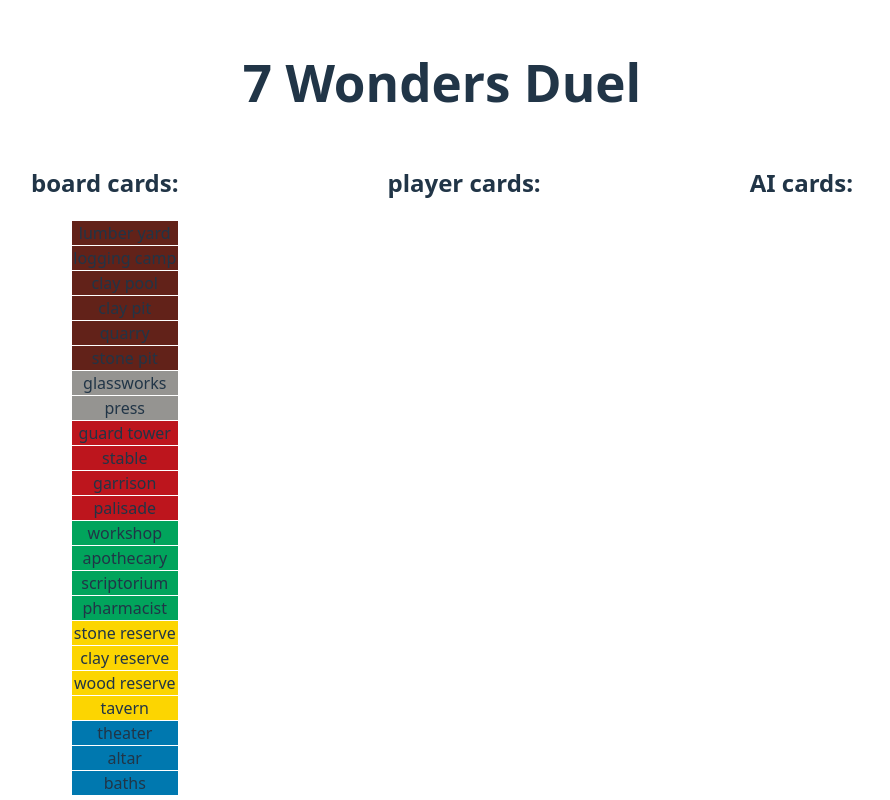
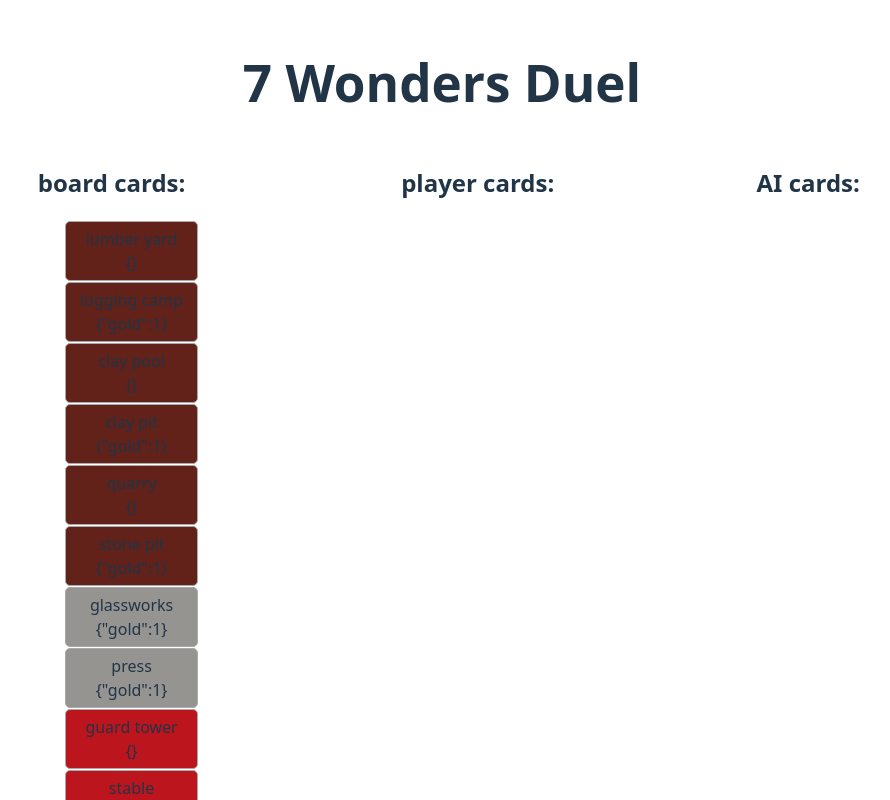
Before and after one commit to radford-coding/7-wonders-duel-v3, a React (Vite) app: page / in a window 1280 px wide. Shown: the top 800 px of the page, without its empty margins (198-1088 px from the left). Built offline with nearby package versions, Linux system fonts and the light colour scheme.

Commit message:
attempting to untangle card objects for UI

```diff
--- a/src/App.css
+++ b/src/App.css
@@ -8,10 +8,14 @@
 li {
   list-style-type: none;
   margin: 1px;
+  border: 1px solid darkgray;
+  border-radius: 5px;
+  padding: 5px;
 }
 
 li:hover {
   cursor: pointer;
+  border: 1px solid white;
 }
 
 .container {
--- a/src/App.jsx
+++ b/src/App.jsx
@@ -1,8 +1,6 @@
 import { useEffect, useState } from "react";
 import * as data from "./data";
 import './App.css';
-
-
 
 const App = () => {
 
@@ -26,6 +24,17 @@
     setBoardCards(boardCards.filter(c => c !== card));
   };
 
+  useEffect(() => {
+    boardCards.forEach(card => {
+      console.log(Object.keys(card.costs));
+      // console.log(Object.keys(card.costs).forEach(key => card.costs[key]));
+    });
+  }, [boardCards]);
+
+  const calculate = (cardArray) => {
+
+  };
+
   return (
     <>
       <h1>7 Wonders Duel</h1>
@@ -42,6 +51,11 @@
                 onClick={() => handleClick(card)}
               >
                 {card.title}
+                <br />
+                {JSON.stringify(card.costs)}
+                <br />
+                {/* {Object.keys(card.costs).forEach(key => `${card.costs[key]}`)} */}
+                {/* {Object.keys(card.cost) ? Object.keys(card.costs) : ''} */}
               </li>
             ))}
           </ul>
```
